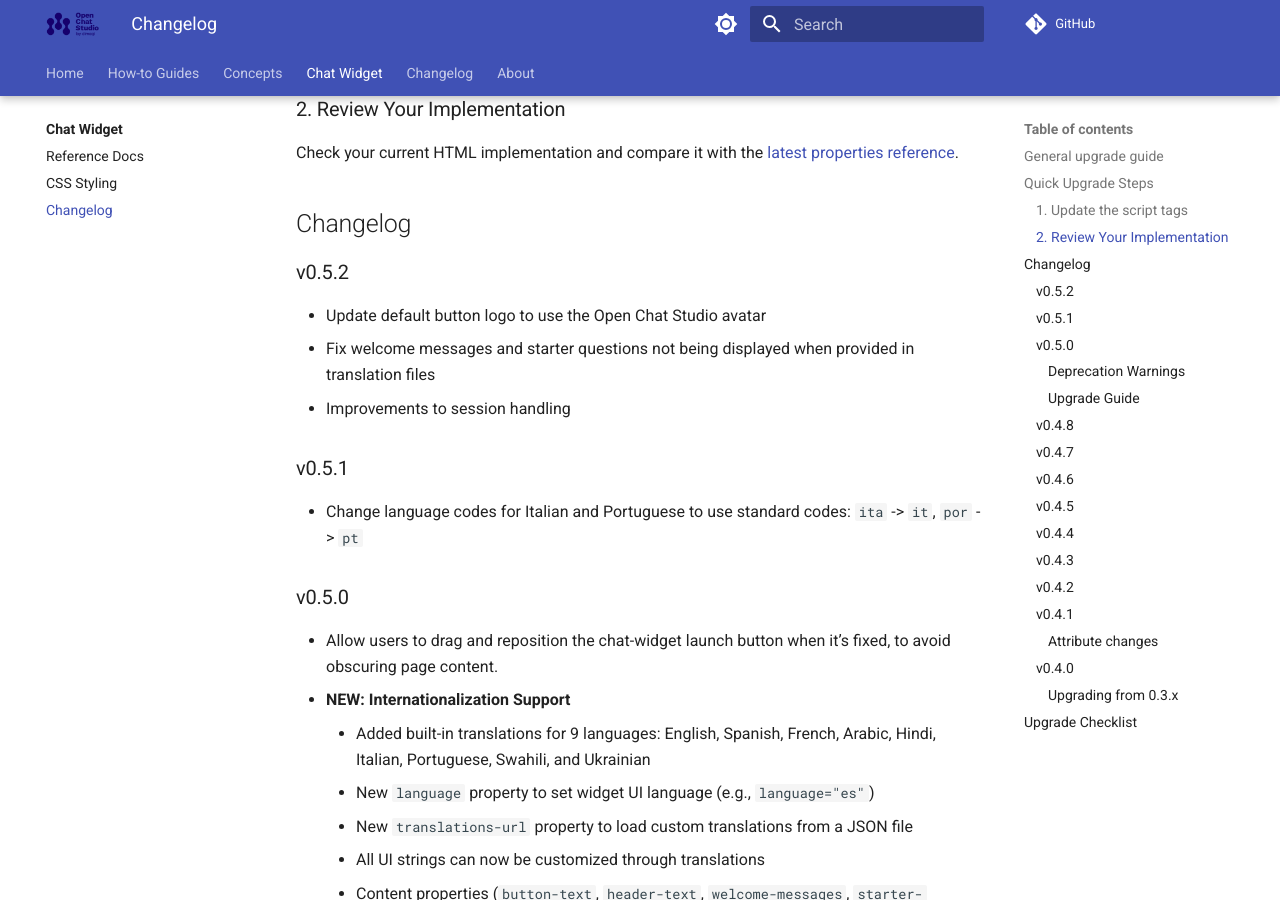
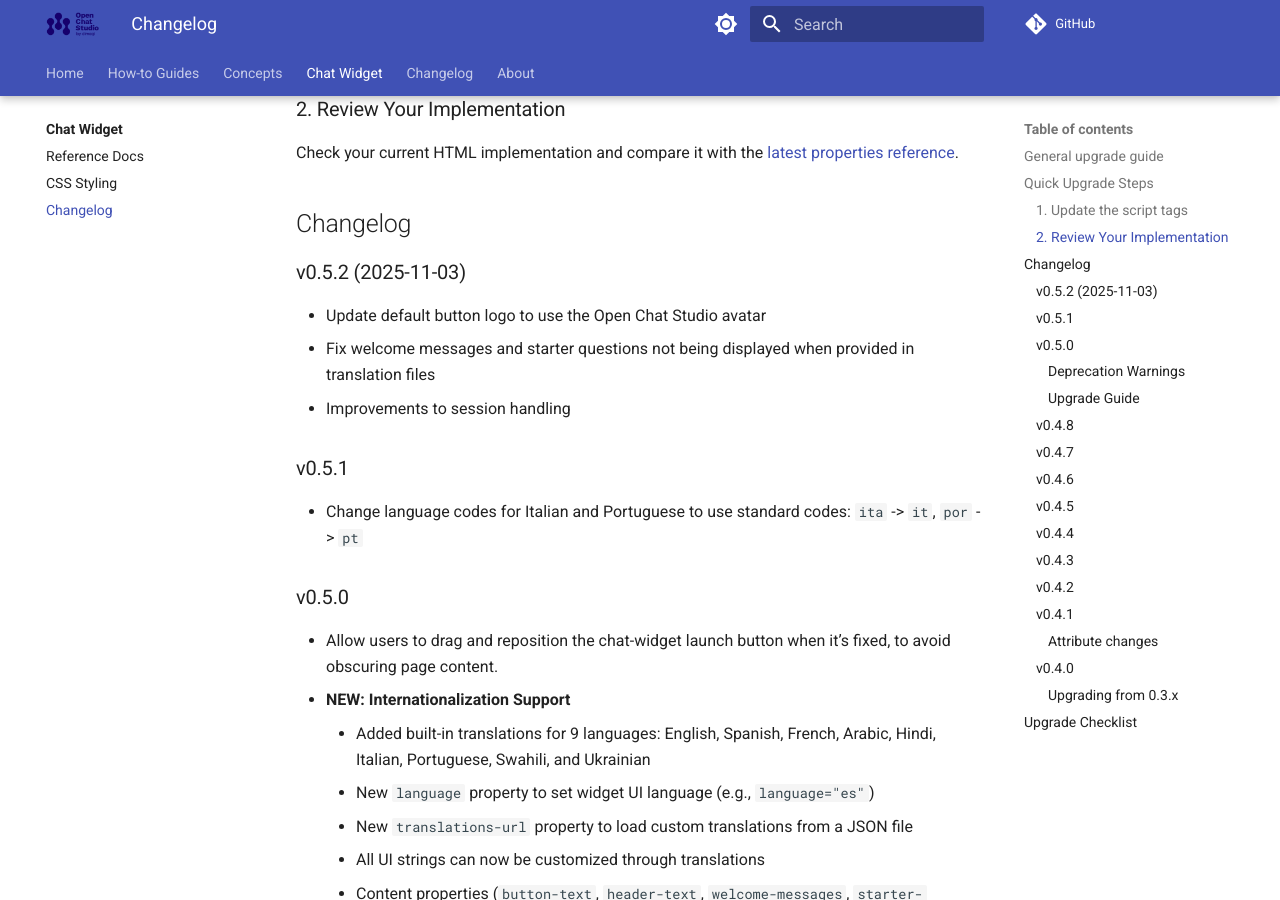
Before and after one commit to dimagi/open-chat-studio-docs, an MkDocs documentation site: the page built from docs/chat_widget/changelog.md, in a window 1280 px wide and 900 px high, scrolled down 588 px. Built offline with MkDocs 1.6.1 and Material for MkDocs 9.7.7, drawn with Linux system fonts in a browser that asks for light colours; a script that is not in the unit is left out; comment, search, counter and statistics services are not loaded.

Commit message:
add release date

```diff
--- a/docs/chat_widget/changelog.md
+++ b/docs/chat_widget/changelog.md
@@ -22,7 +22,7 @@ Check your current HTML implementation and compare it with the [latest propertie
 
 ## Changelog
 
-### v0.5.2
+### v0.5.2 (2025-11-03)
 
 * Update default button logo to use the Open Chat Studio avatar
 * Fix welcome messages and starter questions not being displayed when provided in translation files
```
